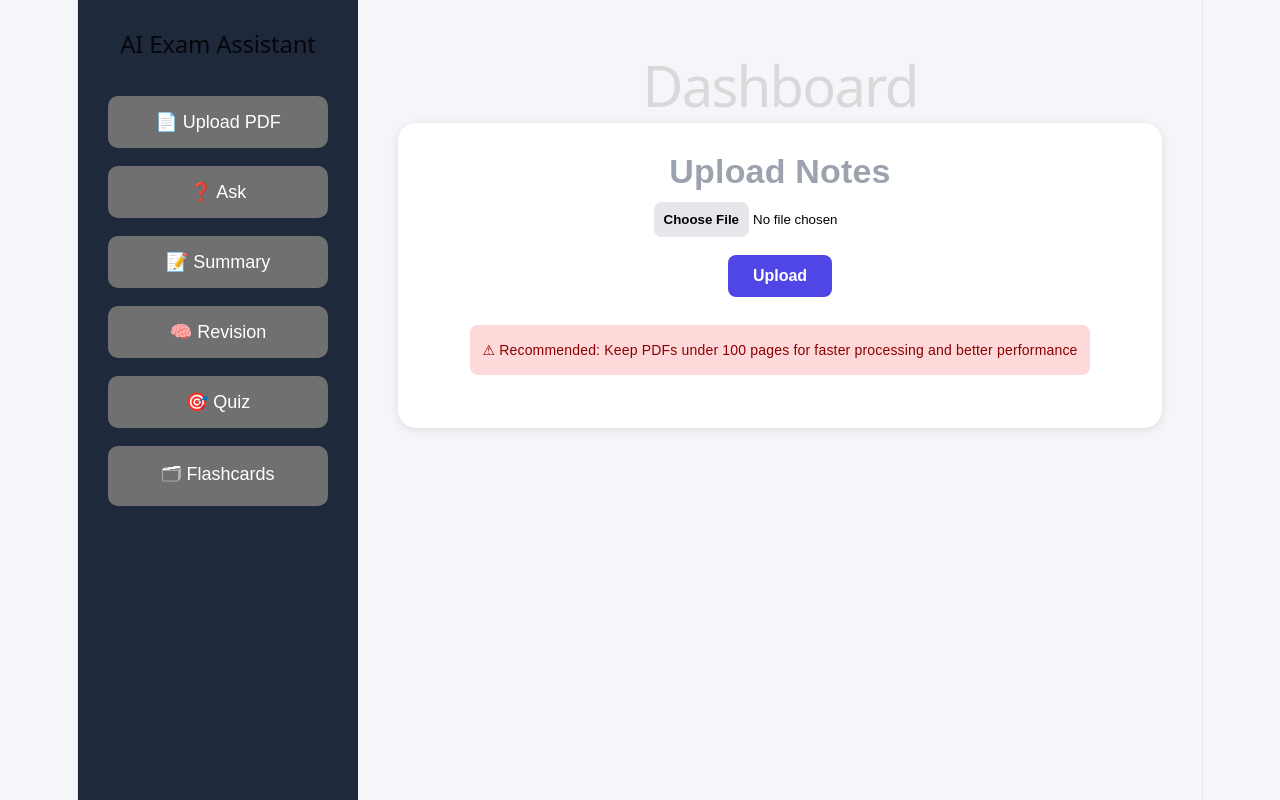
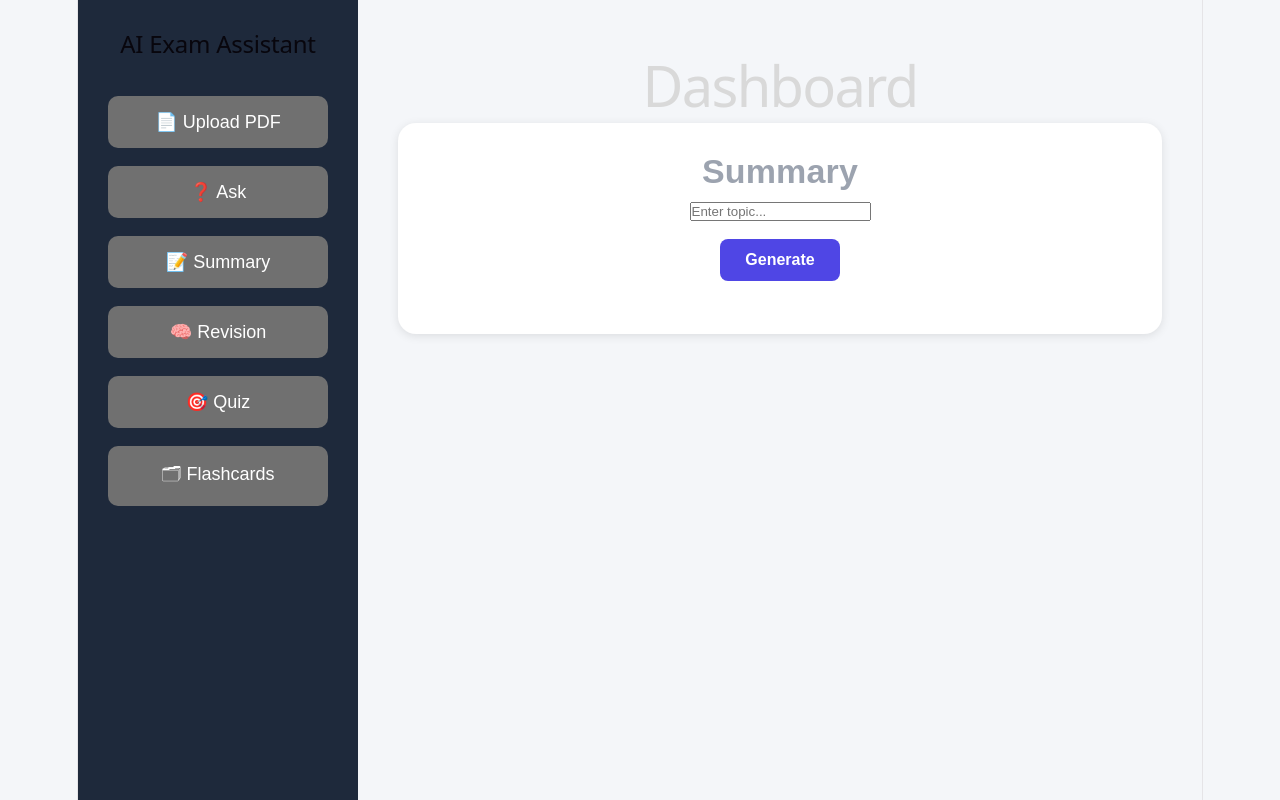
Before and after one commit to Gradedvirus30/AI_exam_tool, a React app in the folder frontend/: page / in a window 1280 px wide. Both pictures are taken after a click on the button "📝 Summary". Built offline with nearby package versions, Linux system fonts and the light colour scheme; the HTML template or start-up script is replaced by a standard one.

Commit message:
Implemented React Frontend and navigation through the different features

```diff
--- a/frontend/src/App.jsx
+++ b/frontend/src/App.jsx
@@ -1,76 +1,22 @@
 import "./App.css";
-import axios from "axios";
+
 import { useState } from "react";
+
+import Upload from "./components/Upload";
+import Ask from "./components/Ask";
+import Summary from "./components/Summary";
+import Revision from "./components/Revision";
+import Quiz from "./components/Quiz";
+import Flashcards from "./components/Flashcards";
+
 
 function App() {
 
-  const [file, setFile] = useState(null);
-
-  const [message, setMessage] = useState("");
+const [activeTab,setActiveTab]=
+useState("upload");
 
 
-  const uploadPDF = async () => {
-
-    if (!file) {
-
-      setMessage(
-        "Please choose a PDF"
-      );
-
-      return;
-    }
-
-    const formData =
-    new FormData();
-
-    formData.append(
-      "file",
-      file
-    );
-
-    try {
-
-    const response =
-    await axios.post(
-        "http://127.0.0.1:8000/upload",
-        formData
-    );
-
-    console.log(
-      "Backend response:",
-      response.data
-    );
-
-    setMessage(
-      `Uploaded successfully: ${response.data.filename}`
-    );
-
-}
-    catch (error) {
-
-    console.log(
-      "FULL ERROR:",
-      error
-    );
-
-    if(error.response){
-
-      console.log(
-        error.response.data
-      );
-
-    }
-
-    setMessage(
-      `Error: ${error.message}`
-    );
-
-}
-
-  };
-
-
-  return (
+return(
 
 <div className="app">
 
@@ -78,69 +24,116 @@ function App() {
 
 <h2>AI Exam Assistant</h2>
 
-        <button>📄 Upload PDF</button>
 
-        <button>❓ Ask</button>
+<button
+onClick={()=>
+setActiveTab(
+"upload"
+)
+}
+>
 
-        <button>📝 Summary</button>
+📄 Upload PDF
 
-        <button>🧠 Revision</button>
+</button>
 
-        <button>🎯 Quiz</button>
 
-        <button>🗂 Flashcards</button>
+<button
+onClick={()=>
+setActiveTab(
+"ask"
+)
+}
+>
+
+❓ Ask
+
+</button>
+
+
+<button
+onClick={()=>
+setActiveTab(
+"summary"
+)
+}
+>
+
+📝 Summary
+
+</button>
+
+
+<button
+onClick={()=>
+setActiveTab(
+"revision"
+)
+}
+>
+
+🧠 Revision
+
+</button>
+
+
+<button
+onClick={()=>
+setActiveTab(
+"quiz"
+)
+}
+>
+
+🎯 Quiz
+
+</button>
+
+
+<button
+onClick={()=>
+setActiveTab(
+"flashcards"
+)
+}
+>
+
+🗂 Flashcards
+
+</button>
 
 </div>
+
 
 
 <div className="main">
 
 <h1>Dashboard</h1>
 
-        <div className="card">
 
-          <h3>Upload Notes</h3>
-
-          <input
-            type="file"
-            accept=".pdf"
-            onChange={(e) => {
-
-              const selectedFile =
-              e.target.files[0];
-
-              setFile(
-                selectedFile
-              );
-
-            }}
-          />
-
-          <button
-            onClick={uploadPDF}
-          >
-
-            Upload
-
-          </button>
+{activeTab==="upload"
+&& <Upload/>}
 
 
-          <p className="warning">
-
-            ⚠ Recommended:
-            Keep PDFs under 100 pages
-            for faster processing and better performance
-
-          </p>
+{activeTab==="ask"
+&& <Ask/>}
 
 
-          <p>
+{activeTab==="summary"
+&& <Summary/>}
 
-            {message}
 
-          </p>
+{activeTab==="revision"
+&& <Revision/>}
 
-        </div>
+
+{activeTab==="quiz"
+&& <Quiz/>}
+
+
+{activeTab==="flashcards"
+&& <Flashcards/>}
+
 
 </div>
 
--- /dev/null
+++ b/frontend/src/components/ask.jsx
@@ -0,0 +1,87 @@
+import axios from "axios";
+import {useState} from "react";
+
+function Ask(){
+
+const [question,setQuestion]=useState("");
+
+const [answer,setAnswer]=useState("");
+
+
+const askQuestion=async()=>{
+
+try{
+
+const response=
+await axios.post(
+
+"http://127.0.0.1:8000/ask",
+
+{
+
+question:question
+
+}
+
+);
+
+setAnswer(
+response.data.answer
+);
+
+}
+
+catch{
+
+setAnswer(
+"Failed"
+);
+
+}
+
+};
+
+
+return(
+
+<div className="card">
+
+<h3>Ask Question</h3>
+
+<input
+
+type="text"
+
+placeholder="Ask from notes..."
+
+value={question}
+
+onChange={(e)=>
+setQuestion(
+e.target.value
+)
+}
+
+/>
+
+<button
+onClick={askQuestion}
+>
+
+Ask
+
+</button>
+
+<p>
+
+{answer}
+
+</p>
+
+</div>
+
+);
+
+}
+
+export default Ask;
--- /dev/null
+++ b/frontend/src/components/flashcards.jsx
@@ -0,0 +1,65 @@
+import axios from "axios";
+import {useState} from "react";
+
+function Flashcards(){
+
+const [topic,setTopic]=useState("");
+const [flashcards,setFlashcards]=useState("");
+
+const generateFlashcards=async()=>{
+
+try{
+
+const response=
+await axios.post(
+"http://127.0.0.1:8000/flashcards",
+{
+topic:topic
+}
+);
+
+setFlashcards(
+response.data.flashcards
+);
+
+}
+
+catch{
+
+setFlashcards(
+"Failed"
+);
+
+}
+
+};
+
+return(
+
+<div className="card">
+
+<h3>Flashcards</h3>
+
+<input
+type="text"
+placeholder="Enter topic..."
+value={topic}
+
+onChange={(e)=>
+setTopic(e.target.value)
+}
+/>
+
+<button onClick={generateFlashcards}>
+Generate
+</button>
+
+<p>{flashcards}</p>
+
+</div>
+
+);
+
+}
+
+export default Flashcards;
--- /dev/null
+++ b/frontend/src/components/quiz.jsx
@@ -0,0 +1,65 @@
+import axios from "axios";
+import {useState} from "react";
+
+function Quiz(){
+
+const [topic,setTopic]=useState("");
+const [quiz,setQuiz]=useState("");
+
+const generateQuiz=async()=>{
+
+try{
+
+const response=
+await axios.post(
+"http://127.0.0.1:8000/quiz",
+{
+topic:topic
+}
+);
+
+setQuiz(
+response.data.quiz
+);
+
+}
+
+catch{
+
+setQuiz(
+"Failed"
+);
+
+}
+
+};
+
+return(
+
+<div className="card">
+
+<h3>Quiz</h3>
+
+<input
+type="text"
+placeholder="Enter topic..."
+value={topic}
+
+onChange={(e)=>
+setTopic(e.target.value)
+}
+/>
+
+<button onClick={generateQuiz}>
+Generate
+</button>
+
+<p>{quiz}</p>
+
+</div>
+
+);
+
+}
+
+export default Quiz;
--- /dev/null
+++ b/frontend/src/components/revision.jsx
@@ -0,0 +1,65 @@
+import axios from "axios";
+import {useState} from "react";
+
+function Revision(){
+
+const [topic,setTopic]=useState("");
+const [revision,setRevision]=useState("");
+
+const generateRevision=async()=>{
+
+try{
+
+const response=
+await axios.post(
+"http://127.0.0.1:8000/revision",
+{
+topic:topic
+}
+);
+
+setRevision(
+response.data.revision
+);
+
+}
+
+catch{
+
+setRevision(
+"Failed"
+);
+
+}
+
+};
+
+return(
+
+<div className="card">
+
+<h3>Revision Sheet</h3>
+
+<input
+type="text"
+placeholder="Enter topic..."
+value={topic}
+
+onChange={(e)=>
+setTopic(e.target.value)
+}
+/>
+
+<button onClick={generateRevision}>
+Generate
+</button>
+
+<p>{revision}</p>
+
+</div>
+
+);
+
+}
+
+export default Revision;
--- /dev/null
+++ b/frontend/src/components/summary.jsx
@@ -0,0 +1,65 @@
+import axios from "axios";
+import {useState} from "react";
+
+function Summary(){
+
+const [topic,setTopic]=useState("");
+const [summary,setSummary]=useState("");
+
+const generateSummary=async()=>{
+
+try{
+
+const response=
+await axios.post(
+"http://127.0.0.1:8000/summary",
+{
+topic:topic
+}
+);
+
+setSummary(
+response.data.summary
+);
+
+}
+
+catch{
+
+setSummary(
+"Failed"
+);
+
+}
+
+};
+
+return(
+
+<div className="card">
+
+<h3>Summary</h3>
+
+<input
+type="text"
+placeholder="Enter topic..."
+value={topic}
+
+onChange={(e)=>
+setTopic(e.target.value)
+}
+/>
+
+<button onClick={generateSummary}>
+Generate
+</button>
+
+<p>{summary}</p>
+
+</div>
+
+);
+
+}
+
+export default Summary;
--- /dev/null
+++ b/frontend/src/components/upload.jsx
@@ -0,0 +1,101 @@
+import axios from "axios";
+import {useState} from "react";
+
+function Upload(){
+
+const [file,setFile]=useState(null);
+
+const [message,setMessage]=useState("");
+
+
+const uploadPDF=async()=>{
+
+if(!file){
+
+setMessage(
+"Please choose a PDF"
+);
+
+return;
+}
+
+const formData=
+new FormData();
+
+formData.append(
+"file",
+file
+);
+
+try{
+
+const response=
+await axios.post(
+"http://127.0.0.1:8000/upload",
+formData
+);
+
+setMessage(
+`Uploaded successfully:
+${response.data.filename}`
+);
+
+}
+
+catch{
+
+setMessage(
+"Upload failed"
+);
+
+}
+
+};
+
+
+return(
+
+<div className="card">
+
+<h3>Upload Notes</h3>
+
+<input
+type="file"
+accept=".pdf"
+
+onChange={(e)=>
+setFile(
+e.target.files[0]
+)
+}
+/>
+
+<button
+onClick={uploadPDF}
+>
+
+Upload
+
+</button>
+
+<p className="warning">
+
+⚠ Recommended:
+Keep PDFs under 100 pages
+for faster processing
+
+</p>
+
+<p>
+
+{message}
+
+</p>
+
+</div>
+
+);
+
+}
+
+export default Upload;
```
Lines whose indentation alone changed are shown as unchanged.
